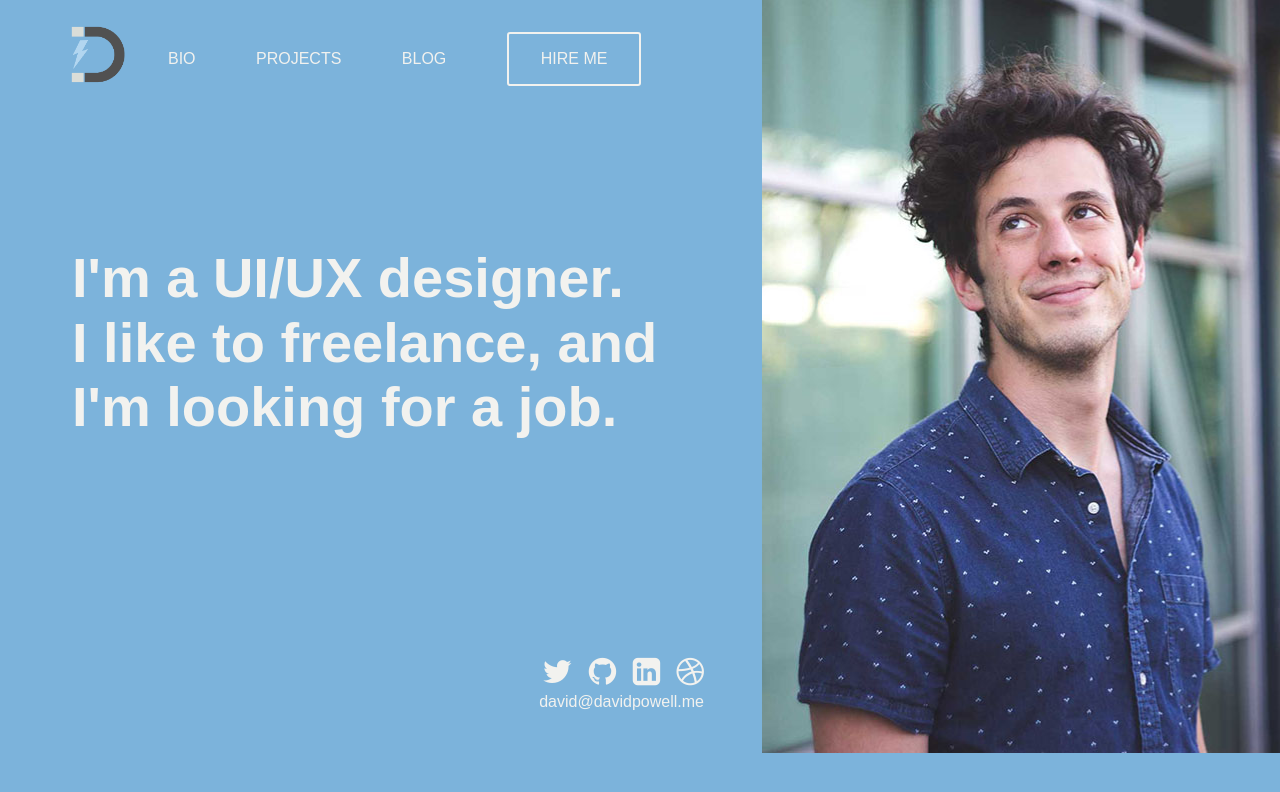
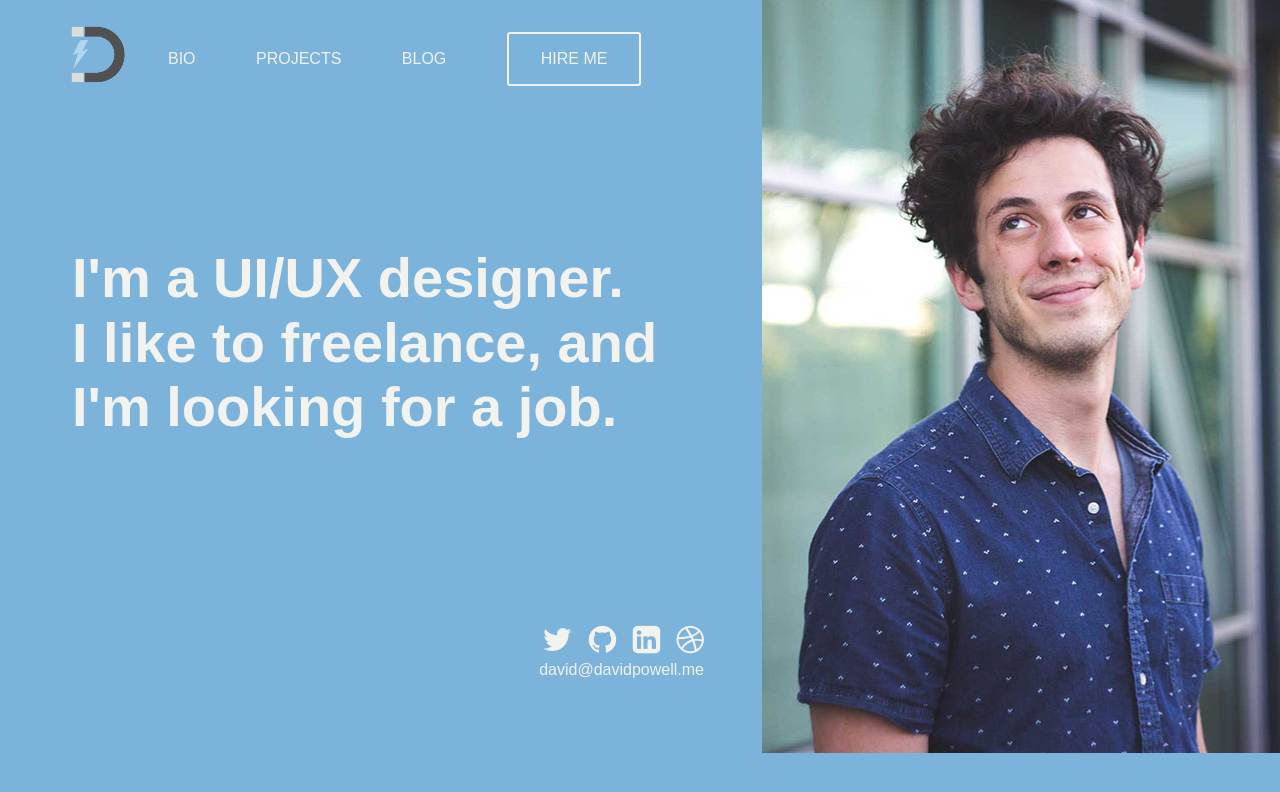
Before and after one commit to dinercoffee/davidpowellme.github.io, a Jekyll site: the page built from index.html, in a window 1280 px wide. Shown: the top 792 px of the page. Built offline with Jekyll 4.4.1, drawn with Linux system fonts in a browser that asks for light colours; nearby versions of some CDN libraries.

Commit message:
scroll fix 1

```diff
--- a/_sass/_global.scss
+++ b/_sass/_global.scss
@@ -284,7 +284,7 @@ textarea {
         }
         .front {
             .page-content {
-                margin: 6rem 0 10rem 0;
+                margin: 6rem 0 8rem 0;
                 padding: 0 2.5rem;
             }
         }
```
